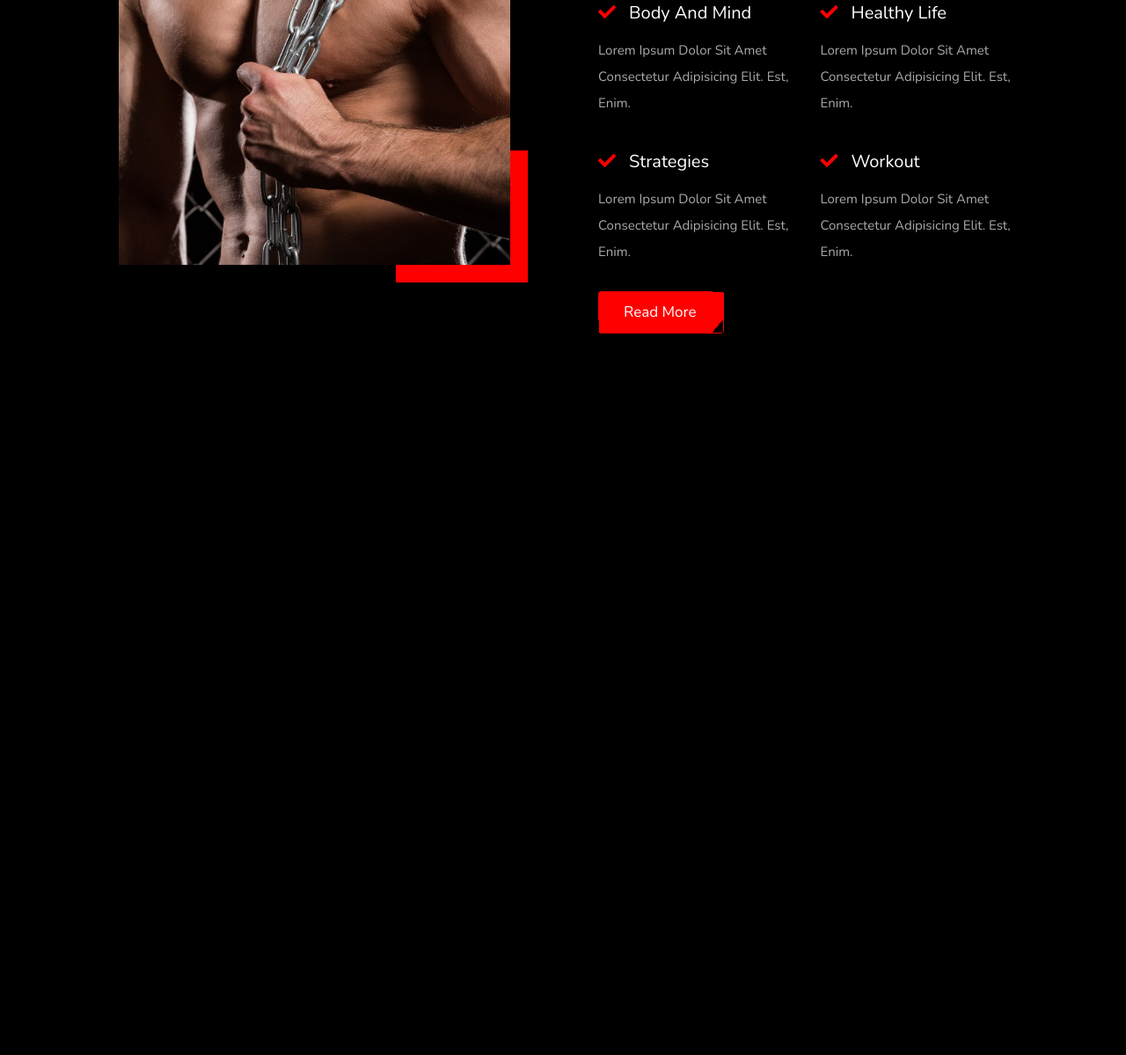
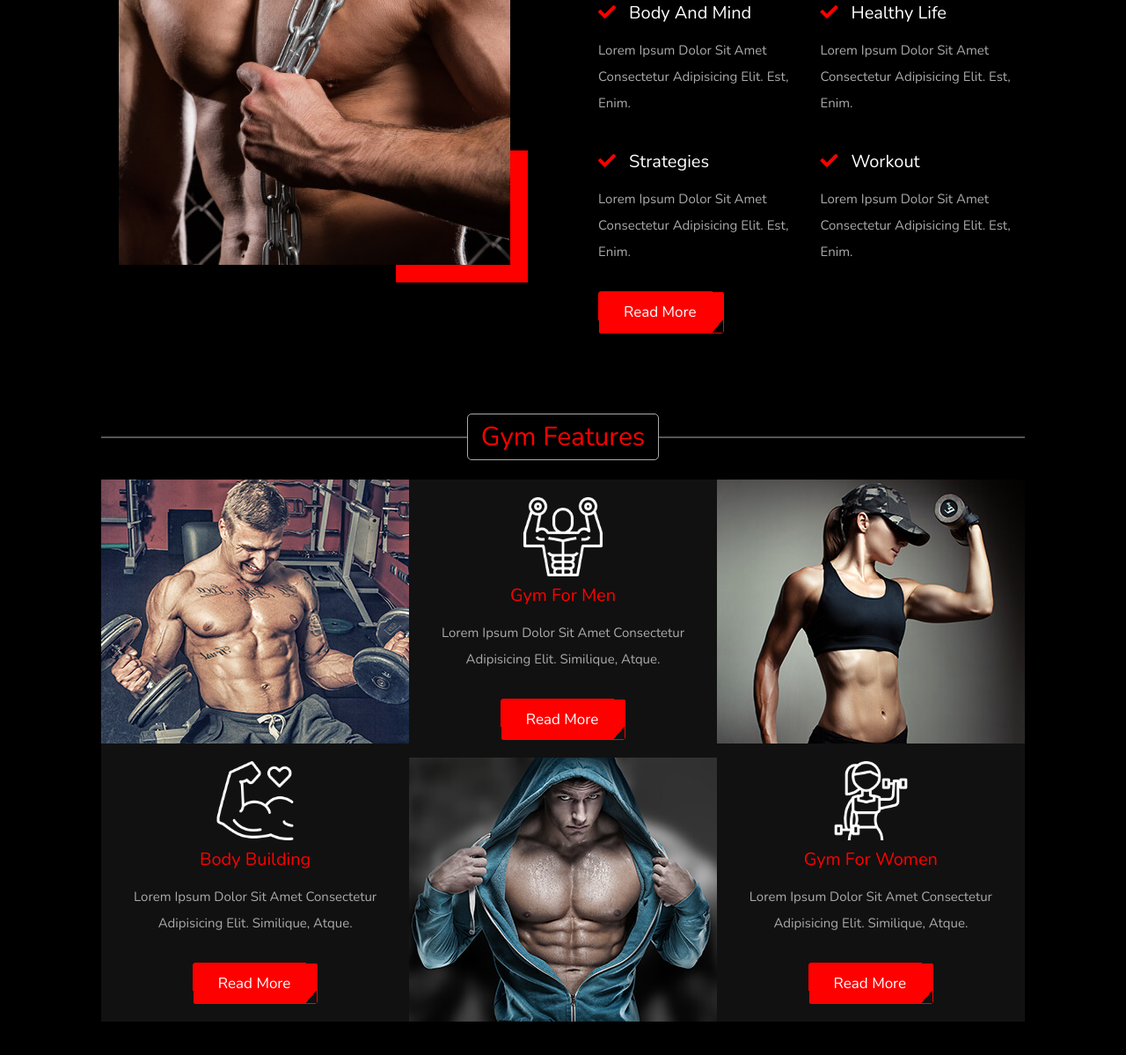
Before and after one commit to VIPIN-PASWAN/Tathastu-Twowaits, a plain HTML site: page index.html in a window 1280 px wide. Shown: the part 943-2142 px from the top of the page at 88% size. Before the commit the page ends 1372 px from the top, so only its background shows below. Drawn offline with nearby package versions, Linux system fonts and the light colour scheme; a web font is replaced by a local one.

Commit message:
Added 'GYM FEATURE' section and its css code

```diff
--- a/css/style.css
+++ b/css/style.css
@@ -269,6 +269,73 @@ section {
     color: #f00;
   }
 
+
+.features .box-container {
+  display: -ms-grid;
+  display: grid;
+  -ms-grid-columns: (minmax(32rem, 1fr))[auto-fit];
+      grid-template-columns: repeat(auto-fit, minmax(32rem, 1fr));
+  gap: 1.5rem;
+  gap: 0;
+}
+
+.features .box-container .box {
+  background: #111;
+}
+
+.features .box-container .box.second {
+  display: -webkit-box;
+  display: -ms-flexbox;
+  display: flex;
+  -webkit-box-orient: vertical;
+  -webkit-box-direction: reverse;
+      -ms-flex-flow: column-reverse;
+          flex-flow: column-reverse;
+}
+
+.features .box-container .box:hover .image img {
+  -webkit-transform: scale(1.1);
+          transform: scale(1.1);
+}
+
+.features .box-container .box .image {
+  height: 30rem;
+  width: 100%;
+  overflow: hidden;
+}
+
+.features .box-container .box .image img {
+  height: 100%;
+  width: 100%;
+  -o-object-fit: cover;
+     object-fit: cover;
+}
+
+.features .box-container .box .content {
+  padding: 2rem;
+  text-align: center;
+}
+
+.features .box-container .box .content img {
+  height: 9rem;
+  margin-bottom: 1rem;
+  -webkit-filter: invert(1);
+          filter: invert(1);
+}
+
+.features .box-container .box .content h3 {
+  font-size: 2rem;
+  color: #f00;
+}
+
+.features .box-container .box .content p {
+  line-height: 2;
+  font-size: 1.5rem;
+  color: #aaa;
+  padding: 1rem 0;
+}
+
+
   .banner {
     background: -webkit-gradient(linear, left top, left bottom, from(rgba(0, 0, 0, 0.7)), to(rgba(0, 0, 0, 0.7))), url(../images/banner-bg.jpg) no-repeat;
     background: linear-gradient(rgba(0, 0, 0, 0.7), rgba(0, 0, 0, 0.7)), url(../images/banner-bg.jpg) no-repeat;
--- a/index.html
+++ b/index.html
@@ -174,6 +174,59 @@
         </div>
       </section>
 
+
+      <section class="features" id="features">
+        <h1 class="heading"><span>gym features</span></h1>
+
+        <div class="box-container">
+          <div class="box">
+            <div class="image">
+              <img src="images/f-img-1.jpg" alt="" />
+            </div>
+            <div class="content">
+              <img src="images/icon-1.png" alt="" />
+              <h3>body building</h3>
+              <p>
+                Lorem ipsum dolor sit amet consectetur adipisicing elit.
+                Similique, atque.
+              </p>
+              <a href="#" class="btn">read more</a>
+            </div>
+          </div>
+
+          <div class="box second">
+            <div class="image">
+              <img src="images/f-img-2.jpg" alt="" />
+            </div>
+            <div class="content">
+              <img src="images/icon-2.png" alt="" />
+              <h3>gym for men</h3>
+              <p>
+                Lorem ipsum dolor sit amet consectetur adipisicing elit.
+                Similique, atque.
+              </p>
+              <a href="#" class="btn">read more</a>
+            </div>
+          </div>
+
+          <div class="box">
+            <div class="image">
+              <img src="images/f-img-3.jpg" alt="" />
+            </div>
+            <div class="content">
+              <img src="images/icon-3.png" alt="" />
+              <h3>gym for women</h3>
+              <p>
+                Lorem ipsum dolor sit amet consectetur adipisicing elit.
+                Similique, atque.
+              </p>
+              <a href="#" class="btn">read more</a>
+            </div>
+          </div>
+        </div>
+      </section>
+
+
     <script src="https://cdn.jsdelivr.net/npm/bootstrap@5.2.0/dist/js/bootstrap.bundle.min.js" integrity="sha384-A3rJD856KowSb7dwlZdYEkO39Gagi7vIsF0jrRAoQmDKKtQBHUuLZ9AsSv4jD4Xa" crossorigin="anonymous"></script>
 </body>
 </html>
```
